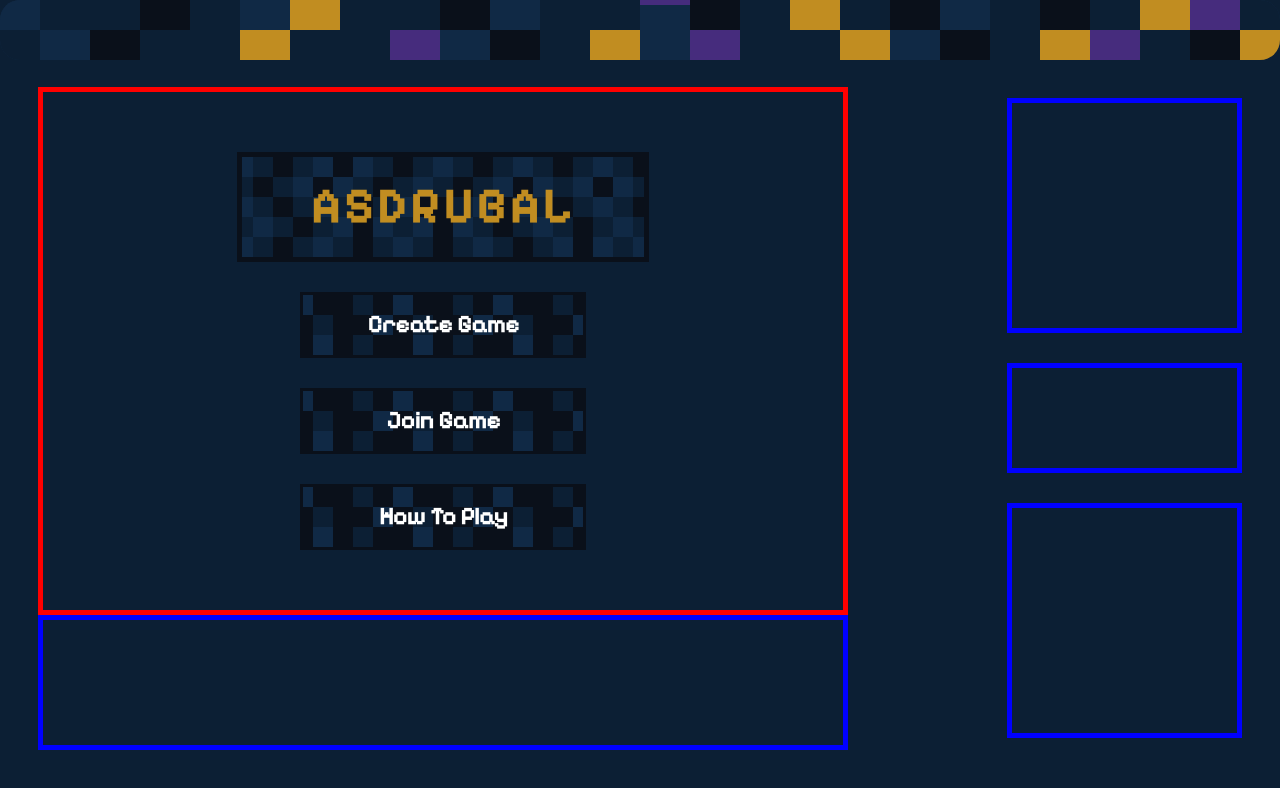
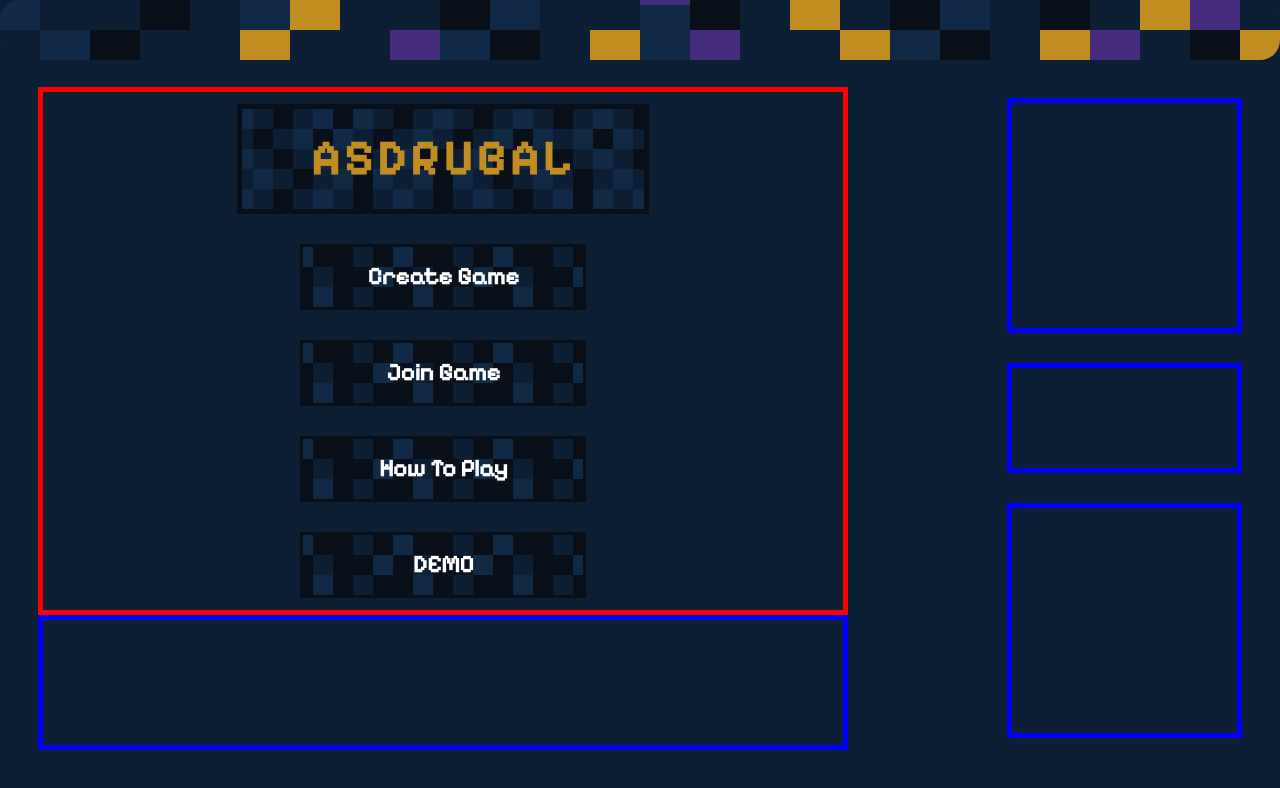
Before and after one commit to avoleon15/ILA, a React app in the folder FinalProject/Frontend/: page / in a window 1280 px wide. Shown: the top 788 px of the page. Built offline with nearby package versions, Linux system fonts and the light colour scheme; the HTML template or start-up script is replaced by a standard one.

Commit message:
Added a demo section

```diff
--- a/FinalProject/Frontend/src/screens/MenuScreen/MenuScreen.jsx
+++ b/FinalProject/Frontend/src/screens/MenuScreen/MenuScreen.jsx
@@ -12,6 +12,7 @@ function MenuScreen() {
             <OptionHolder text="Create Game" onClick={() => navigate('createGame')} />
             <OptionHolder text="Join Game" onClick={() => navigate('joinGame')} />
             <OptionHolder text="How To Play" onClick={() => navigate('howToPlay')} />
+            <OptionHolder text="DEMO" onClick={() => navigate('demo')} />
         </section>
     )
 }
```
